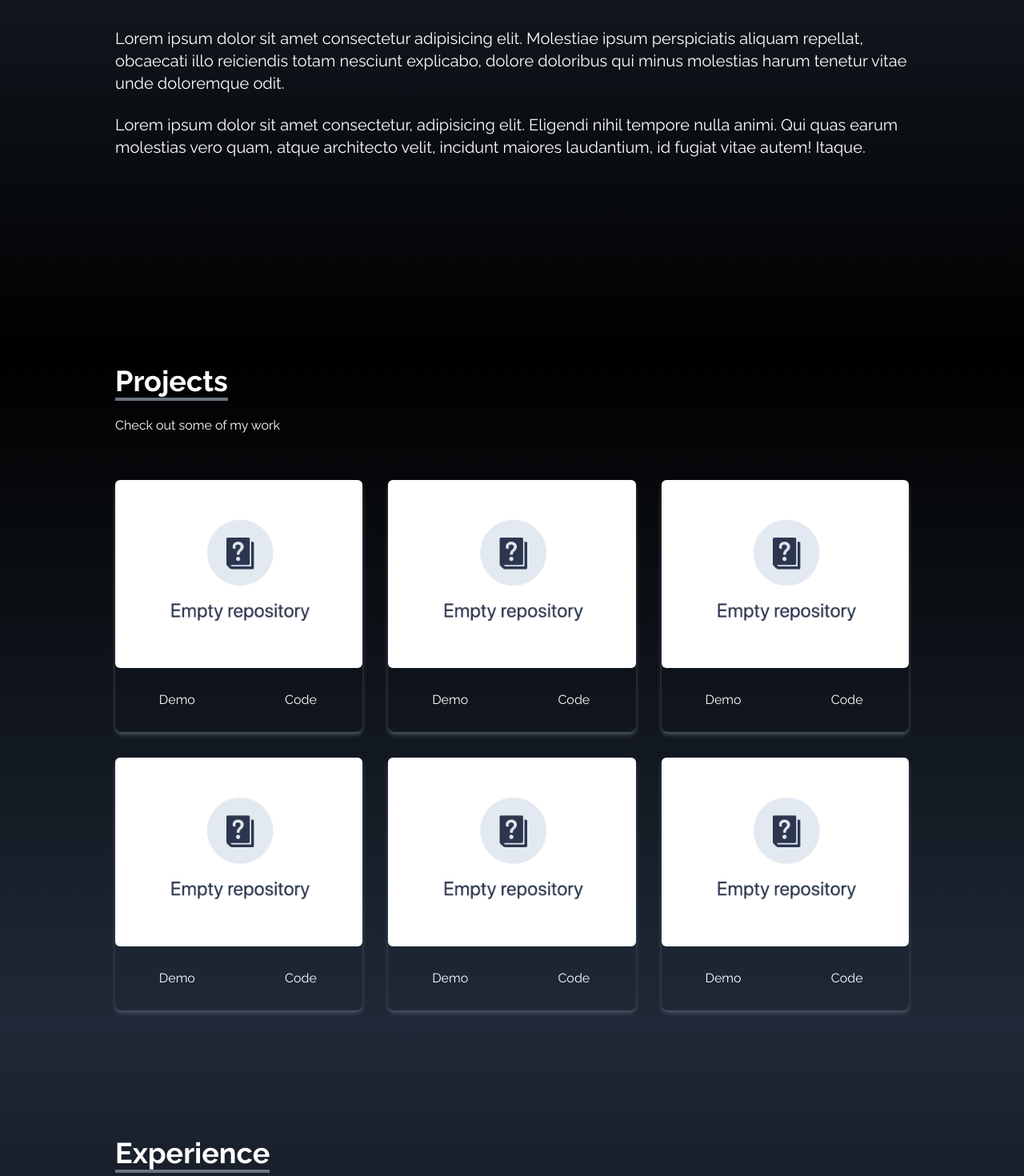
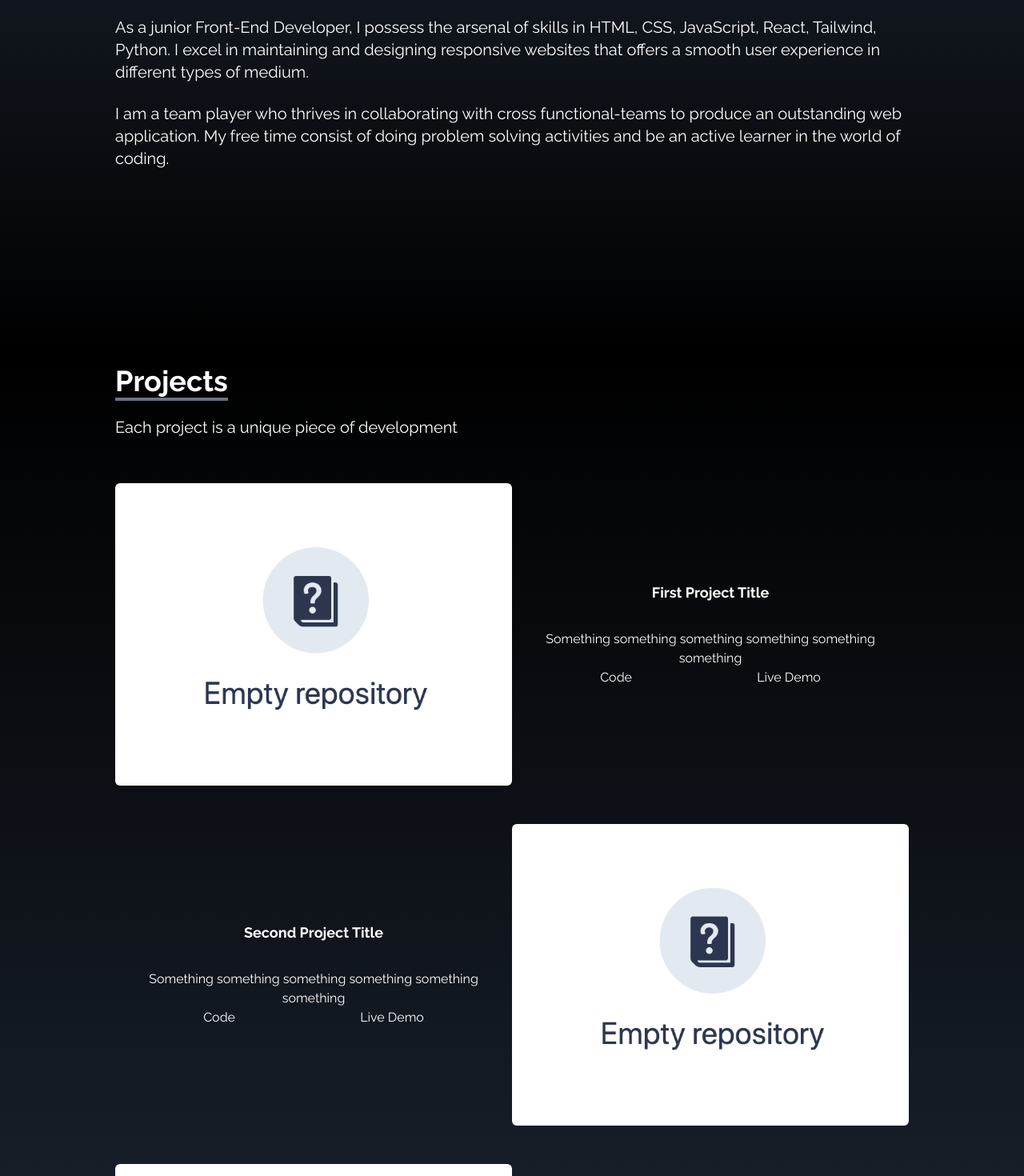
Before and after one commit to Jell13/my-portfolio-website, a React (Vite) app: page / in a window 1280 px wide. Shown: the part 1160-2630 px from the top of the page at 80% size. Built offline with nearby package versions, Linux system fonts and the light colour scheme.

Commit message:
major changes in structuring and added about me page

```diff
--- a/src/components/About.jsx
+++ b/src/components/About.jsx
@@ -5,13 +5,17 @@ const About = () => {
     <div name='about' className='w-full h-screen bg-gradient-to-b from-gray-800 to-black text-white'>
       <div className='max-w-screen-lg p-4 mx-auto flex flex-col justify-center w-full h-full'>
         <div className='pb-8'>
-          <p className='text-4xl font-bold inline border-b-4 border-gray-500'>About</p>
+          <p className='text-4xl font-bold inline border-b-4 border-gray-500'>About me</p>
         </div>
         <p className='text-xl mt-20 '>
-          Lorem ipsum dolor sit amet consectetur adipisicing elit. Molestiae ipsum perspiciatis aliquam repellat, obcaecati illo reiciendis totam nesciunt explicabo, dolore doloribus qui minus molestias harum tenetur vitae unde doloremque odit.
+          As a junior Front-End Developer, I possess the arsenal of skills in HTML, CSS, JavaScript, React, Tailwind, Python.
+          I excel in maintaining and designing responsive websites that offers a smooth user experience in different types of medium.
         </p>
         <br />
-        <p className='text-xl'>Lorem ipsum dolor sit amet consectetur, adipisicing elit. Eligendi nihil tempore nulla animi. Qui quas earum molestias vero quam, atque architecto velit, incidunt maiores laudantium, id fugiat vitae autem! Itaque.</p>
+        <p className='text-xl'>
+          I am a team player who thrives in collaborating with cross functional-teams to produce an outstanding web application.
+          My free time consist of doing problem solving activities and be an active learner in the world of coding.
+        </p>
       </div>
     </div>
   )
--- a/src/components/Experience.jsx
+++ b/src/components/Experience.jsx
@@ -5,6 +5,7 @@ import javascript from '../assets/javascript.png'
 import reactImg from '../assets/react.png'
 import tailwind from '../assets/tailwind.png'
 import github from '../assets/github.png'
+import python from '../assets/python-logo.png'
 
 
 const Experience = () => {
@@ -30,26 +31,27 @@ const Experience = () => {
         },
         {
             id:4,
+            src: python,
+            text: 'Python',
+            style: 'shadow-sky-800'
+        },
+        {
+            id:5,
             src: reactImg,
             text: 'React',
             style: 'shadow-blue-600'
         },
         {
-            id:5,
+            id:6,
             src: tailwind,
             text: 'Tailwind',
             style: 'shadow-sky-400'
         },
-        {
-            id:6,
-            src: github,
-            text: 'GtiHub',
-            style: 'shadow-gray-400'
-        }
+
     ]
   return (
     <div name='experience' className=' w-full h-screen bg-gradient-to-b from-gray-800 to-black text-white '>
-       <div className=' max-w-screen-lg flex flex-col justify-center mx-auto p-4 w-full h-full'>
+       <div className=' max-w-screen-lg flex flex-col justify-center mx-auto p-4 w-full h-lvh'>
             <div className='pb-8'>
                 <h2 className='text-4xl font-bold inline border-b-4 border-gray-500'>Experience</h2>
                 <p className='text-xl py-6'>These are the things I am experienced with</p>
--- a/src/components/NavBar.jsx
+++ b/src/components/NavBar.jsx
@@ -31,7 +31,7 @@ const NavBar = () => {
   return (
     <div className='flex px-4 bg-black justify-between items-center w-full h-20 text-white fixed'>
       <div>
-        <h1 className=' font-signature text-5xl ml-2'>Jason.dev</h1>
+        <h1 className=' font-signature text-5xl ml-2'>Jason</h1>
       </div>
       <ul className='hidden md:flex'>
 
--- a/src/components/Project.jsx
+++ b/src/components/Project.jsx
@@ -1,53 +1,60 @@
 import React from 'react'
 import empty_repository from '../assets/empty_repository.png'
 
+
 const Project = () => {
-
-    const projects = [
-        {
-            id:1,
-            src: empty_repository
-        },
-        {
-            id:2,
-            src: empty_repository
-        },
-        {
-            id:3,
-            src: empty_repository
-        },
-        {
-            id:4,
-            src: empty_repository
-        },
-        {
-            id:5,
-            src: empty_repository
-        },
-        {
-            id:6,
-            src: empty_repository
-        }
-    ]
 
   return (
     <div name='project' className='bg-gradient-to-b from-black to-gray-800 w-full md:h-full text-white'>
         <div className=' max-w-screen-lg p-4 mx-auto flex flex-col justify-center w-full h-full'>
             <div className='pb-8'>
                 <p className=' text-4xl font-bold border-b-4 inline border-gray-500'>Projects</p>
-                <p className='py-6'>Check out some of my work</p>
+                <p className='py-6 text-xl'>Each project is a unique piece of development</p>
             </div>
-            <div className='grid sm:grid-cols-2 md:grid-cols-3 gap-8 px-12 sm:px-0'>
+            <div className='flex flex-col gap-12'>
 
-                {projects.map(({id,src}) => (
-                    <div key={id} className='shadow-md shadow-gray-600 rounded-lg'>
-                        <img className='rounded-md duration-200 hover:scale-105' src={src} alt="" />
-                    <   div className='flex items-center justify-center'>
-                            <button className='w-1/2 px-6 py-3 m-4 duration-200 hover:scale-110'>Demo</button>
-                            <button className='w-1/2 px-6 py-3 m-4 duration-200 hover:scale-110'>Code</button>
+                <div className='flex flex-col sm:flex-row rounded-lg'>
+                    <img className=' h-auto w-full sm:w-1/2 rounded-md duration-200 hover:scale-105 inline' src={empty_repository} alt="" />
+                    <div className=' p-8 text-center w-full sm:w-1/2 flex flex-col justify-center items-center'>
+                        <h2 className='font-bold text-lg pb-8'>First Project Title</h2>
+                        <p>Something something something
+                            something something something
+                        </p>
+                        <div className='flex justify-around w-full'>
+                            <button>Code</button>
+                            <button>Live Demo</button>
                         </div>
                     </div>
-                ))}
+                </div>
+
+                <div className='flex flex-col sm:flex-row-reverse rounded-lg'>
+                    <img className=' h-auto w-full sm:w-1/2 rounded-md duration-200 hover:scale-105 inline' src={empty_repository} alt="" />
+                    <div className=' p-8 text-center w-full sm:w-1/2 flex flex-col justify-center items-center'>
+                        <h2 className='font-bold text-lg pb-8'>Second Project Title</h2>
+                        <p>Something something something
+                            something something something
+                        </p>
+                        <div className='flex justify-around w-full'>
+                            <button>Code</button>
+                            <button>Live Demo</button>
+                        </div>
+                    </div>
+                </div>
+
+                <div className='flex flex-col sm:flex-row rounded-lg'>
+                    <img className=' h-auto w-full sm:w-1/2 rounded-md duration-200 hover:scale-105 inline' src={empty_repository} alt="" />
+                    <div className=' p-8 text-center w-full sm:w-1/2 flex flex-col justify-center items-center'>
+                        <h2 className='font-bold text-lg pb-8'>Third Project Title</h2>
+                        <p>Something something something
+                            something something something
+                        </p>
+                        <div className='flex justify-around w-full'>
+                            <button>Code</button>
+                            <button>Live Demo</button>
+                        </div>
+                    </div>
+                </div>
+
 
             </div>
         </div>
```
Also changed, not shown: src/assets/python-logo.png (added).
